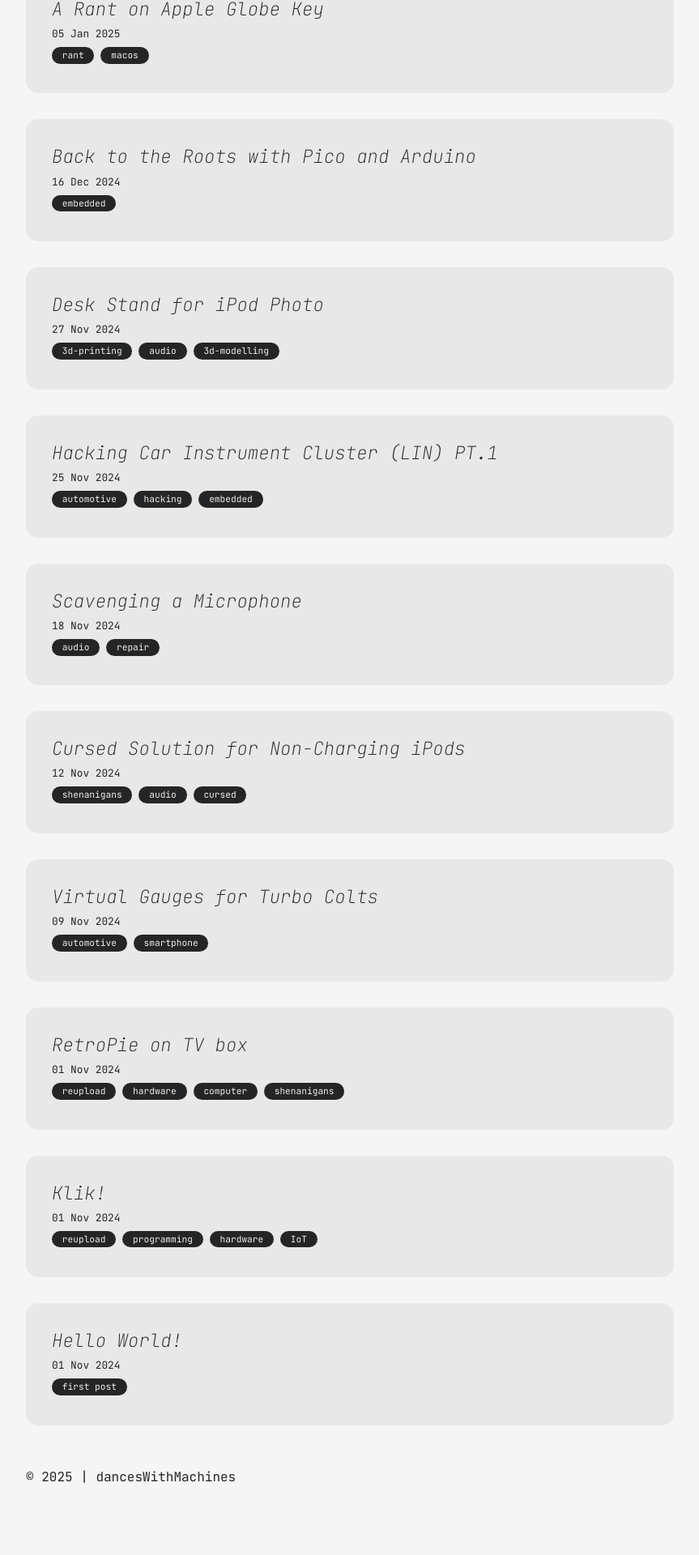
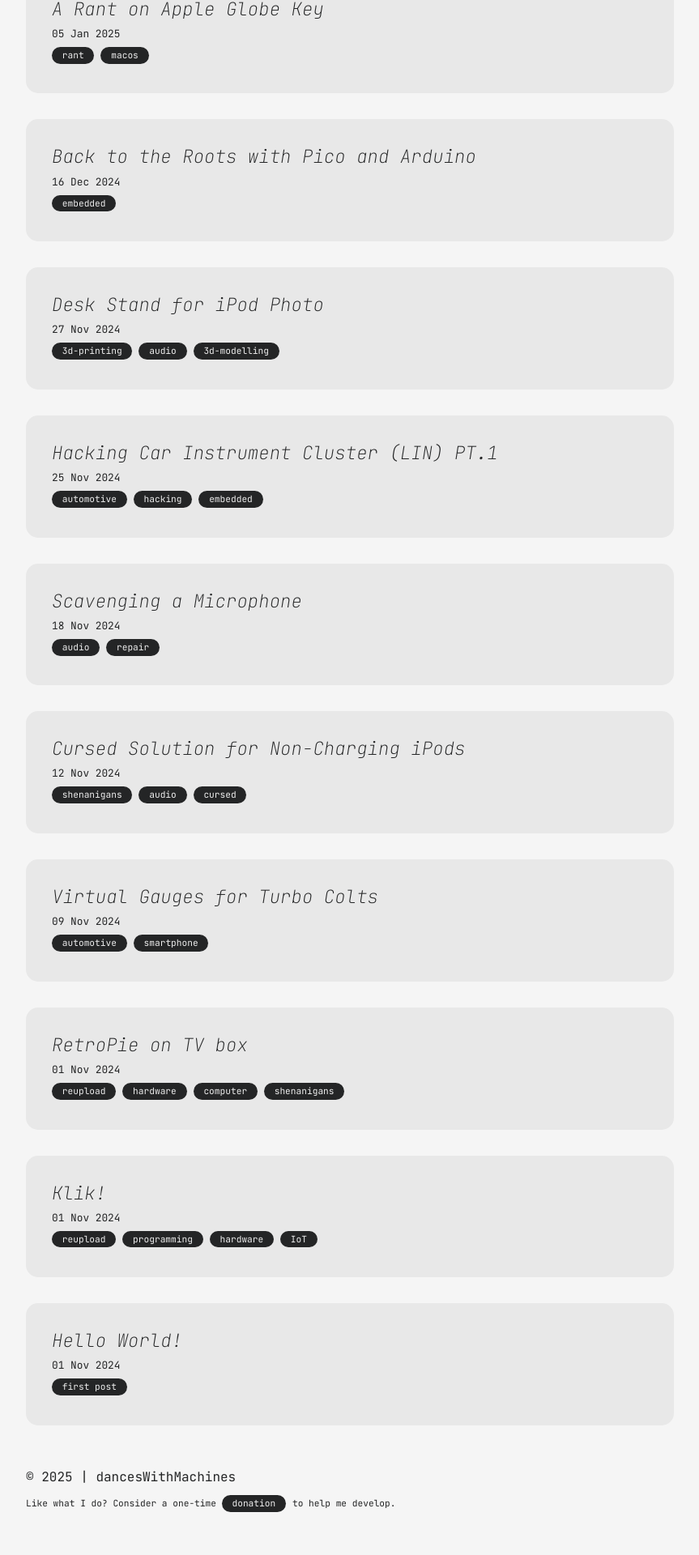
Before and after one commit to dancesWithMachines/dancesWithMachines.github.io, a Jekyll site: the page built from index.md, in a window 1280 px wide. Shown: the part 1294-3214 px from the top of the page at 81% size, without its empty margins (208-1071 px from the left). Built offline with Jekyll 4.4.1, drawn with Linux system fonts in a browser that asks for light colours; before the commit the page ends 3182 px from its top, so only the background shows below that.

Commit message:
Add donation button
Add donation button in the footer so people can support
dancesWithMachines if they like the stuff I do.

```diff
--- /dev/null
+++ b/_data/footer.yml
@@ -0,0 +1,2 @@
+donate: Like what I do? Consider a one-time
+paypal: https://www.paypal.com/donate/?hosted_button_id=E7BSXZ48AB3SW
--- a/_includes/footer.html
+++ b/_includes/footer.html
@@ -1,4 +1,15 @@
 <footer>
-  <p>&copy; {{ 'now' | date: "%Y" }} | {{site.title}}</p>
+  <p>&copy; {{ 'now' | date: "%Y" }} | {{ site.title }}</p>
+  <p class="footer-text">
+    {{ site.data.footer.donate }}
+    <a
+      href="{{ site.data.footer.paypal }}"
+      data-base-url="{{ site.baseurl }}"
+      class="donate-button"
+      target="_blank"
+    >
+      donation </a
+    >to help me develop.
+  </p>
 </footer>
 <script src="{{site.baseurl}}/assets/js/mode.js" defer></script>
--- a/assets/css/common.css
+++ b/assets/css/common.css
@@ -134,3 +134,25 @@ hr {
   border-right: none !important;
   margin-bottom: 1.75rem !important;
 }
+
+.donate-button {
+  margin: 0 0.5rem 0.3rem 0;
+  display: inline-block;
+  color: var(--gray-4);
+  background: var(--white-2);
+  border-radius: 15px;
+  font-size: 0.7rem;
+  padding: 0 0.8rem;
+  line-height: 1.3rem;
+  cursor: pointer;
+  text-align: center;
+  word-wrap: break-word;
+}
+
+.donate-button:hover {
+  background: var(--gray-1);
+}
+
+.footer-text {
+  font-size: 0.7rem;
+}
```
